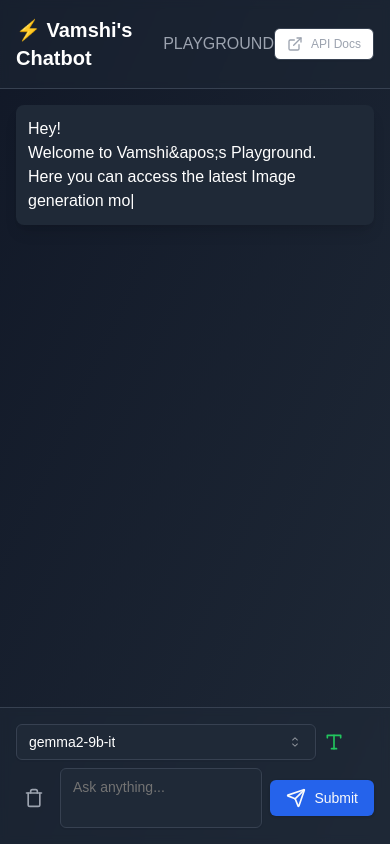
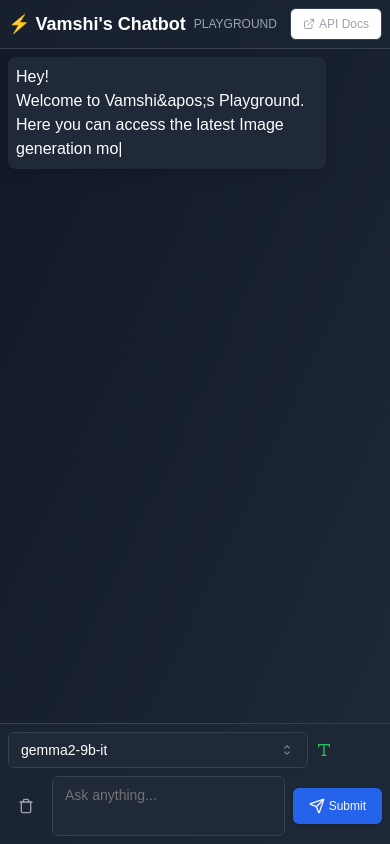
Before and after one commit to vamshichintu002/Vamshi-Playground, a Next.js app: page / in a window 390 px wide. Built offline with nearby package versions, Linux system fonts and the light colour scheme.

Commit message:
mobile view

```diff
--- a/components/playground.tsx
+++ b/components/playground.tsx
@@ -179,30 +179,30 @@ export function Playground() {
         initial={{ y: -50, opacity: 0 }}
         animate={{ y: 0, opacity: 1 }}
         transition={{ delay: 0.2, duration: 0.5 }}
-        className="flex items-center justify-between p-4 border-b border-gray-700 bg-gray-800 bg-opacity-50 backdrop-blur-sm"
+        className="flex items-center justify-between p-2 sm:p-4 border-b border-gray-700 bg-gray-800 bg-opacity-50 backdrop-blur-sm"
       >
-        <div className="flex items-center space-x-4">
+        <div className="flex items-center space-x-2 sm:space-x-4">
           <motion.h1
-            className="text-xl font-semibold"
+            className="text-lg sm:text-xl font-semibold"
             initial={{ scale: 0.9 }}
             animate={{ scale: 1 }}
             transition={{ delay: 0.5, type: "spring", stiffness: 200 }}
           >
             ⚡ Vamshi&apos;s Chatbot
           </motion.h1>
-          <span className="text-gray-400">PLAYGROUND</span>
+          <span className="text-xs sm:text-sm text-gray-400">PLAYGROUND</span>
         </div>
         <motion.div
           whileHover={{ scale: 1.05 }}
           whileTap={{ scale: 0.95 }}
         >
-          <Button variant="outline" size="sm" className="text-gray-400 border-gray-700 hover:bg-gray-700 transition-colors duration-200">
-            <ExternalLink className="w-4 h-4 mr-2" />
+          <Button variant="outline" size="sm" className="text-xs sm:text-sm text-gray-400 border-gray-700 hover:bg-gray-700 transition-colors duration-200">
+            <ExternalLink className="w-3 h-3 sm:w-4 sm:h-4 mr-1 sm:mr-2" />
             API Docs
           </Button>
         </motion.div>
       </motion.header>
-      <main className="flex-grow overflow-auto p-4 space-y-4">
+      <main className="flex-grow overflow-auto p-2 sm:p-4 space-y-2 sm:space-y-4">
         <AnimatePresence>
           {messages.map((message, index) => (
             <MessageBubble
@@ -214,7 +214,7 @@ export function Playground() {
               className={`flex ${message.role === 'assistant' ? 'justify-start' : 'justify-end'}`}
             >
               <motion.div
-                className={`max-w-2xl p-3 rounded-lg ${message.role === 'assistant' ? 'bg-gray-800' : 'bg-blue-600'} shadow-lg`}
+                className={`max-w-[85%] sm:max-w-2xl p-2 sm:p-3 rounded-lg ${message.role === 'assistant' ? 'bg-gray-800' : 'bg-blue-600'} shadow-lg`}
                 whileHover={{ scale: 1.02 }}
                 transition={{ duration: 0.2 }}
               >
@@ -240,7 +240,7 @@ export function Playground() {
                           width={500}
                           height={300}
                           className="w-full h-auto rounded cursor-pointer transition-transform duration-200 hover:scale-105"
-                          style={{ maxHeight: '300px', objectFit: 'contain' }}
+                          style={{ maxHeight: '200px', objectFit: 'contain' }}
                           onClick={() => openImageModal(message.image!)}
                         />
                         <motion.div
@@ -250,10 +250,10 @@ export function Playground() {
                           <Button
                             variant="ghost"
                             size="sm"
-                            className="absolute top-2 right-2 bg-gray-800 bg-opacity-50 hover:bg-opacity-75 transition-colors duration-200"
+                            className="absolute top-1 right-1 sm:top-2 sm:right-2 bg-gray-800 bg-opacity-50 hover:bg-opacity-75 transition-colors duration-200"
                             onClick={() => openImageModal(message.image!)}
                           >
-                            <Maximize2 className="w-4 h-4" />
+                            <Maximize2 className="w-3 h-3 sm:w-4 sm:h-4" />
                           </Button>
                         </motion.div>
                       </motion.div>
@@ -263,8 +263,8 @@ export function Playground() {
                         whileHover={{ scale: 1.05 }}
                         whileTap={{ scale: 0.95 }}
                       >
-                        <Button variant="ghost" size="sm" className="mt-2 text-gray-400 hover:text-white transition-colors duration-200" onClick={() => handleCopyMessage(message.content)}>
-                          <Copy className="w-4 h-4 mr-2" />
+                        <Button variant="ghost" size="sm" className="mt-1 sm:mt-2 text-xs sm:text-sm text-gray-400 hover:text-white transition-colors duration-200" onClick={() => handleCopyMessage(message.content)}>
+                          <Copy className="w-3 h-3 sm:w-4 sm:h-4 mr-1 sm:mr-2" />
                           Copy
                         </Button>
                       </motion.div>
@@ -281,7 +281,7 @@ export function Playground() {
         initial={{ y: 50, opacity: 0 }}
         animate={{ y: 0, opacity: 1 }}
         transition={{ delay: 0.2, duration: 0.5 }}
-        className="p-4 border-t border-gray-700 bg-gray-800 bg-opacity-50 backdrop-blur-sm"
+        className="p-2 sm:p-4 border-t border-gray-700 bg-gray-800 bg-opacity-50 backdrop-blur-sm"
       >
         <div className="flex items-center space-x-2 mb-2">
           <ModelSelector onSelectModel={setModel} />
@@ -290,9 +290,9 @@ export function Playground() {
             transition={{ duration: 0.5 }}
           >
             {isImageGenerationModel ? (
-              <ImageIcon className="w-5 h-5 text-blue-500" />
+              <ImageIcon className="w-4 h-4 sm:w-5 sm:h-5 text-blue-500" />
             ) : (
-              <Type className="w-5 h-5 text-green-500" />
+              <Type className="w-4 h-4 sm:w-5 sm:h-5 text-green-500" />
             )}
           </motion.div>
         </div>
@@ -302,12 +302,12 @@ export function Playground() {
             whileTap={{ scale: 0.9 }}
           >
             <Button variant="ghost" size="icon" className="text-gray-400 hover:text-white transition-colors duration-200" onClick={handleClearChat}>
-              <Trash className="w-5 h-5" />
+              <Trash className="w-4 h-4 sm:w-5 sm:h-5" />
             </Button>
           </motion.div>
           <Textarea
-            className="flex-grow bg-gray-800 border-gray-700 text-white resize-none focus:ring-2 focus:ring-blue-500 transition-all duration-200"
-            placeholder={isImageGenerationModel ? "Describe the image you want to generate..." : "Ask anything..."}
+            className="flex-grow bg-gray-800 border-gray-700 text-white resize-none focus:ring-2 focus:ring-blue-500 transition-all duration-200 text-sm sm:text-base"
+            placeholder={isImageGenerationModel ? "Describe the image..." : "Ask anything..."}
             value={inputValue}
             onChange={(e) => setInputValue(e.target.value)}
             onKeyPress={(e) => {
@@ -326,9 +326,9 @@ export function Playground() {
               variant="default"
               onClick={handleSendMessage}
               disabled={isLoading}
-              className="bg-blue-600 hover:bg-blue-700 transition-colors duration-200"
+              className="bg-blue-600 hover:bg-blue-700 transition-colors duration-200 text-xs sm:text-sm"
             >
-              {isLoading ? <LoadingAnimation /> : <Send className="w-5 h-5 mr-2" />}
+              {isLoading ? <LoadingAnimation /> : <Send className="w-4 h-4 sm:w-5 sm:h-5 mr-1 sm:mr-2" />}
               {isLoading ? 'Generating...' : (isImageGenerationModel ? 'Generate' : 'Submit')}
             </Button>
           </motion.div>
--- /dev/null
+++ b/pages/_document.tsx
@@ -0,0 +1,15 @@
+import { Html, Head, Main, NextScript } from 'next/document'
+
+export default function Document() {
+  return (
+    <Html lang="en">
+      <Head>
+        <meta name="viewport" content="width=device-width, initial-scale=1, maximum-scale=1, user-scalable=0" />
+      </Head>
+      <body>
+        <Main />
+        <NextScript />
+      </body>
+    </Html>
+  )
+}
```
